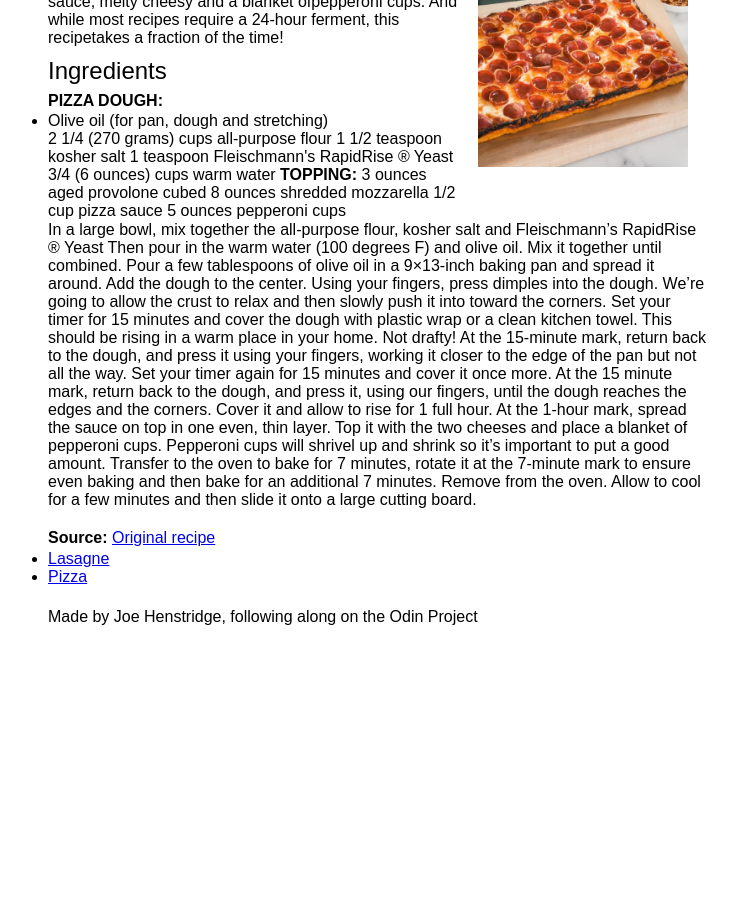
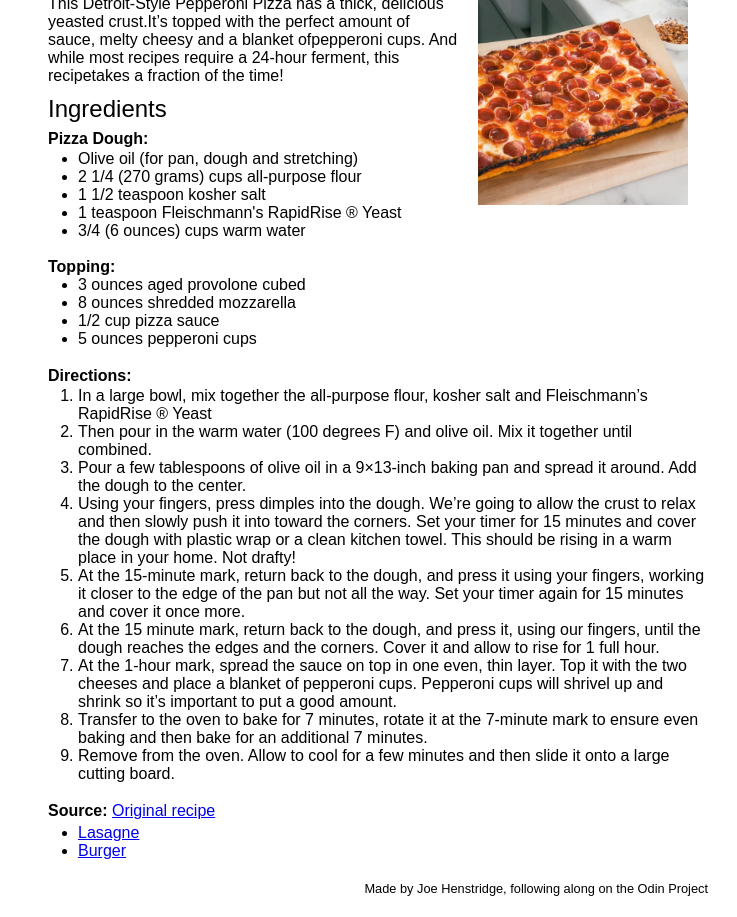
Before and after one commit to joehenstridge/odin-recipes, a plain HTML site: page recipes/pizza.html in a window 1280 px wide. Shown: the part 221-1138 px from the top of the page, without its empty margins (262-999 px from the left). Before the commit the page ends 868 px from the top, so only its background shows below. Drawn offline with Linux system fonts and the light colour scheme.

Commit message:
All done, ready to submit

```diff
--- a/recipes/pizza.html
+++ b/recipes/pizza.html
@@ -13,6 +13,7 @@
         <p class="intro">
             Welcome to my Odin Recipes basic website. Please select one of the three recipes to create.
         </p>
+        <div class="mini-menu"><a href="../index.html">Home</a> - <a href="./lasagne.html">Lasagne</a> - <a href="./pizza.html">Pizza</a> - <a href="./burger.html">Burger</a></div>
     </header>
     <h1>Pizza Recipe</h1>
     <img src="../images/pizza.jpeg" style="float: right; max-width: 250px; padding: 0 20px 20px 20px;"/>
@@ -21,40 +22,51 @@
     </p>
     <h2>Ingredients</h2>
     <p>
-    <b>PIZZA DOUGH:</b>
+    <b>Pizza Dough:</b>
 <ul>
     <li>Olive oil (for pan, dough and stretching)</li>
+    <li>2 1/4 (270 grams) cups all-purpose flour</li>
+    <li>1 1/2 teaspoon kosher salt</li>
+    <li>1 teaspoon Fleischmann's RapidRise ® Yeast</li>
+    <li>3/4 (6 ounces) cups warm water</li>
 </ul>
-2 1/4 (270 grams) cups all-purpose flour
-1 1/2 teaspoon kosher salt
-1 teaspoon Fleischmann's RapidRise ® Yeast
-3/4 (6 ounces) cups warm water
-<b>TOPPING:</b>
-3 ounces aged provolone cubed
-8 ounces shredded mozzarella
-1/2 cup pizza sauce
-5 ounces pepperoni cups
-</p>
-<p>
-    In a large bowl, mix together the all-purpose flour, kosher salt and Fleischmann’s RapidRise ® Yeast
-Then pour in the warm water (100 degrees F) and olive oil. Mix it together until combined.
-Pour a few tablespoons of olive oil in a 9×13-inch baking pan and spread it around. Add the dough to the center.
-Using your fingers, press dimples into the dough. We’re going to allow the crust to relax and then slowly push it into toward the corners. Set your timer for 15 minutes and cover the dough with plastic wrap or a clean kitchen towel. This should be rising in a warm place in your home. Not drafty!
-At the 15-minute mark, return back to the dough, and press it using your fingers, working it closer to the edge of the pan but not all the way. Set your timer again for 15 minutes and cover it once more.
- At the 15 minute mark, return back to the dough, and press it, using our fingers, until the dough reaches the edges and the corners.
-Cover it and allow to rise for 1 full hour. At the 1-hour mark, spread the sauce on top in one even, thin layer. Top it with the two cheeses and place a blanket of pepperoni cups. Pepperoni cups will shrivel up and shrink so it’s important to put a good amount.
-Transfer to the oven to bake for 7 minutes, rotate it at the 7-minute mark to ensure even baking and then bake for an additional 7 minutes.
-Remove from the oven. Allow to cool for a few minutes and then slide it onto a large cutting board.
+</br>
+<b>Topping:</b>
+<ul>
+    <li>3 ounces aged provolone cubed</li>
+    <li>8 ounces shredded mozzarella</li>
+    <li>1/2 cup pizza sauce</li>
+    <li>5 ounces pepperoni cups</li>
+</ul>
 </p>
 </br>
 <p>
-
-<b>Source:</b> <a href="https://www.acozykitchen.com/detroit-style-pizza">Original recipe</a>
+    <b>Directions:</b>
+<ol>
+    <li>In a large bowl, mix together the all-purpose flour, kosher salt and Fleischmann’s RapidRise ® Yeast</li>
+    <li>Then pour in the warm water (100 degrees F) and olive oil. Mix it together until combined.</li>
+    <li>Pour a few tablespoons of olive oil in a 9×13-inch baking pan and spread it around. Add the dough to the center.</li>
+    <li>Using your fingers, press dimples into the dough. We’re going to allow the crust to relax and then slowly push it into toward the corners. Set your timer for 15 minutes and cover the dough with plastic wrap or a clean kitchen towel. This should be rising in a warm place in your home. Not drafty!</li>
+    <li>At the 15-minute mark, return back to the dough, and press it using your fingers, working it closer to the edge of the pan but not all the way. Set your timer again for 15 minutes and cover it once more.</li>
+    <li> At the 15 minute mark, return back to the dough, and press it, using our fingers, until the dough reaches the edges and the corners. Cover it and allow to rise for 1 full hour. </li>
+    <li>
+    At the 1-hour mark, spread the sauce on top in one even, thin layer. Top it with the two cheeses and place a blanket of pepperoni cups. Pepperoni cups will shrivel up and shrink so it’s important to put a good amount.</li>
+    <li>
+    Transfer to the oven to bake for 7 minutes, rotate it at the 7-minute mark to ensure even baking and then bake for an additional 7 minutes.
+    </li>
+    <li>Remove from the oven. Allow to cool for a few minutes and then slide it onto a large cutting board.</li>
+</ol>
+</p>
+</br>
+<p>
+<b>Source:</b>
+<a href="https://www.acozykitchen.com/detroit-style-pizza">Original recipe</a>
+</br>
 </p>
 <p>
     <ul>
         <li><a href="lasagne.html">Lasagne</a></li>
-        <li><a href="pizza.html">Pizza</a></li>
+        <li><a href="burger.html">Burger</a></li>
       </ul>
 </p>
 <footer>
--- a/style.css
+++ b/style.css
@@ -27,6 +27,17 @@ header {
     padding-top: 25px;
     padding-bottom: 40px;
 }
+.mini-menu {
+    text-align: center;
+    text-transform: uppercase;
+    padding: 10px;
+}
+.mini-menu a {
+    text-decoration: none;
+}
+.mini-menu a:hover {
+    text-decoration: underline;
+}
 .description {
     padding-bottom: 10px;
 }
@@ -36,13 +47,21 @@ header {
 }
 .card {
     flex-grow: 1;
-    height: 100px;
+    height: 300px;
   }
 
 .card + .card {
     margin-left: 2%;
   }
+ul {
+    margin-left: 30px;
+}
+ol {
+    margin-left: 30px;
+}
 footer {
     margin-top:20px;
     margin-bottom: 20px;
+    font-size: 0.8em;
+    text-align: right;
   }
```
Also changed, not shown: index.html (+3 -0 lines), recipes/burger.html (+42 -29 lines), recipes/lasagne.html (+1 -0 lines), 1 other file.
